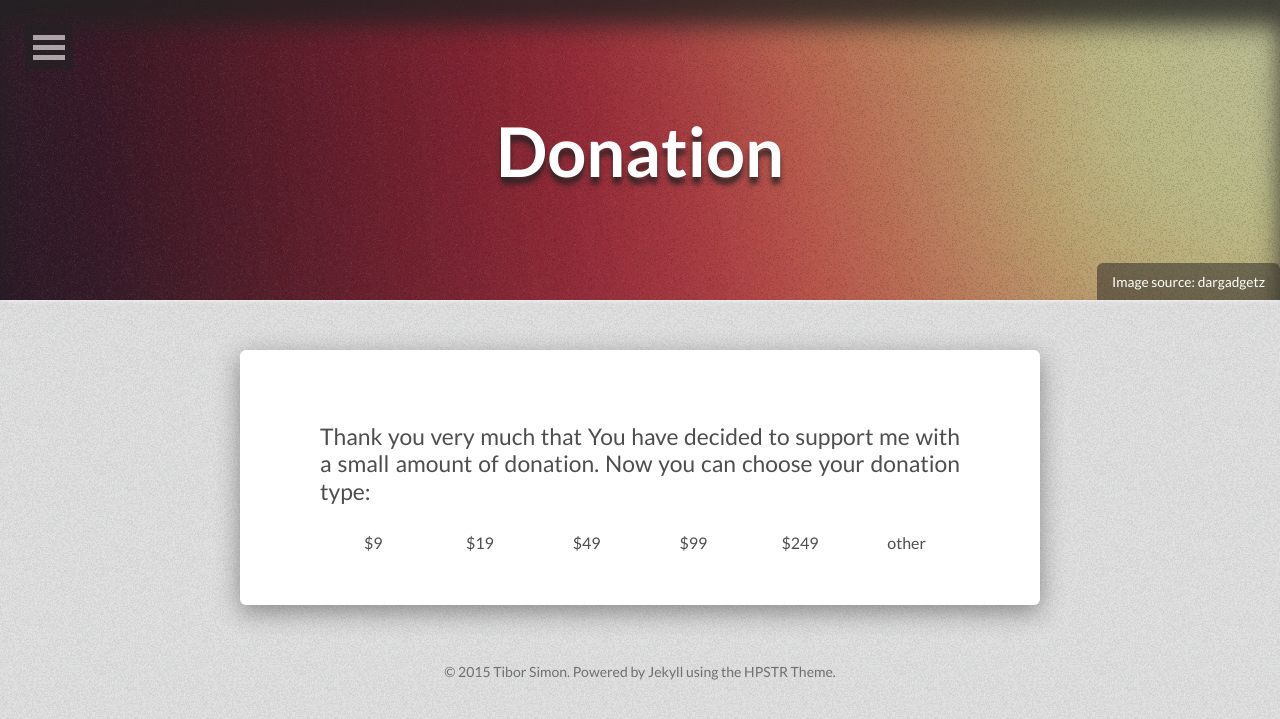
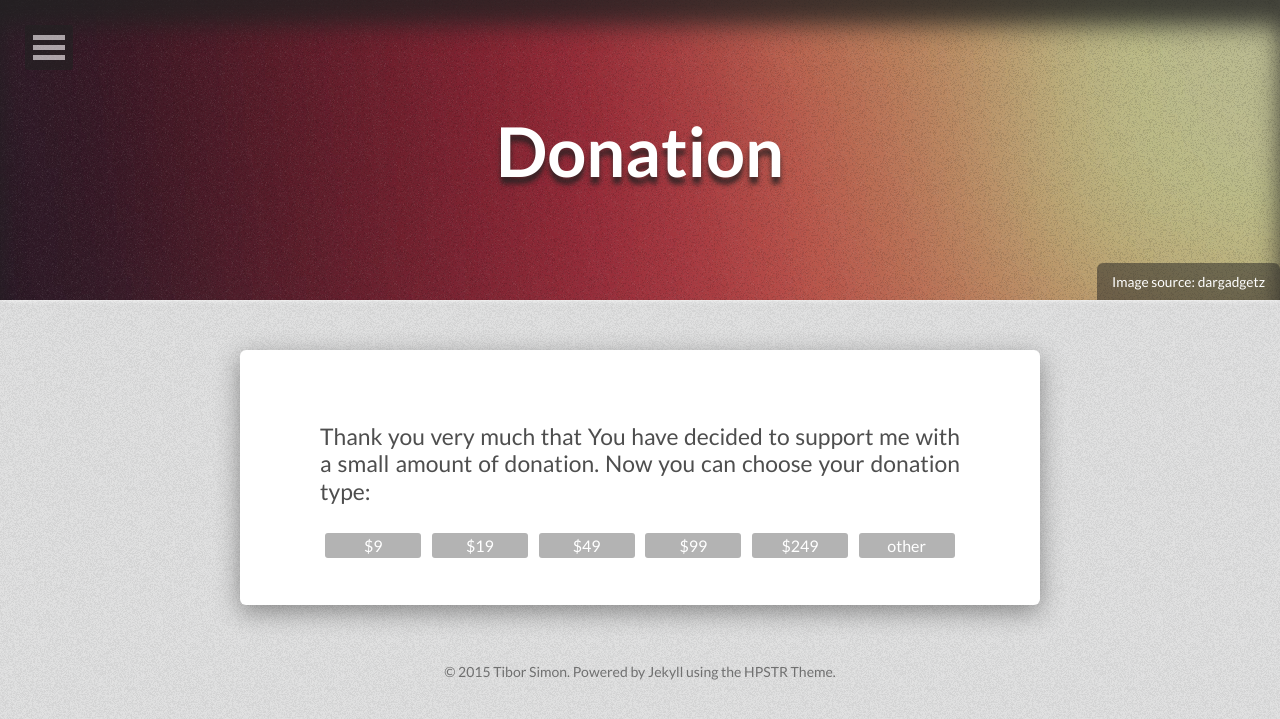
Before and after one commit to tiborsimon/tiborsimon.github.io, a Jekyll site: the page built from donation/index.md, in a window 1280 px wide. Shown: the top 719 px of the page. Built offline with Jekyll 4.4.1, drawn with Linux system fonts in a browser that asks for light colours; nearby versions of some CDN libraries.

Commit message:
Donation update

```diff
--- a/_sass/_page.scss
+++ b/_sass/_page.scss
@@ -596,12 +596,12 @@ td a {
   padding: 3px;
 }
 
-donation-button-row:hover {
+.donation-button-row:hover {
   background-color: #E5E327;
   color: rgb(255, 255, 255);
 }
 
-donation-button-row {
+.donation-button-row {
   display: block;
   background-color: #b3b3b3;
   color: white;
```
